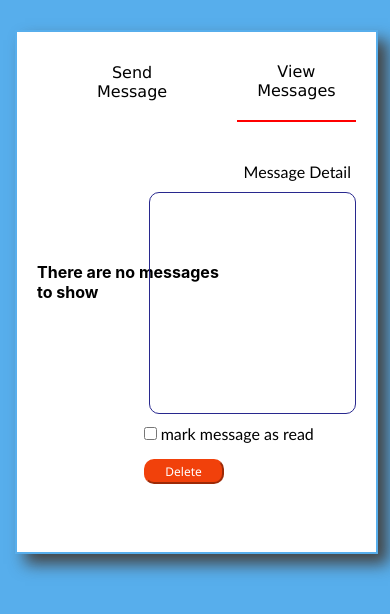
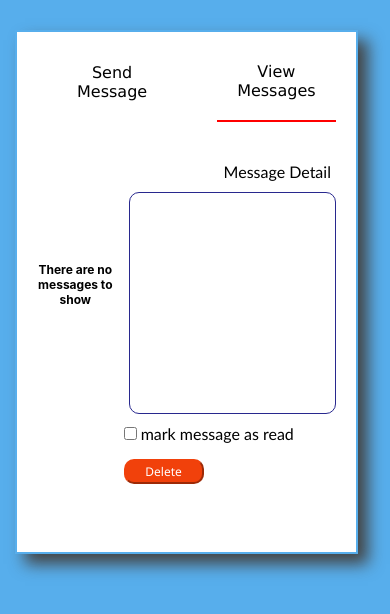
Before and after one commit to PSSubramanyaBhat/sample-messaging-app-react, a React (Create React App) app: page / in a window 390 px wide. Both pictures are taken after a click on the button "View Messages". Shown: the top 614 px of the page. Built offline with nearby package versions, Linux system fonts and the light colour scheme.

Commit message:
Made the project more responsive

```diff
--- a/src/MessagingApp.css
+++ b/src/MessagingApp.css
@@ -459,7 +459,7 @@ h3 {
         align-items: center;
         display: flex;
         outline: none;
-        margin-left: 200px;
+        margin-left: 180px;
         margin-top: 200px;
         padding: 20px;
     }
@@ -507,6 +507,41 @@ h3 {
         border-bottom: 2px red solid;
     }
 
+    h3 {
+        margin-left: -100px;
+        margin-top: 20px;
+        font-family: 'Segoe UI', Tahoma, Geneva, Verdana, sans-serif;
+    }
+
+    /* h4 {
+        margin-top: 120px;
+        margin-left: 0px;
+        font-size: 12px;
+    } */
+
+    .NoMessage {
+        font-size: 12px;
+        margin-right: 90px;
+        text-align: center;
+    }
+
+
+    .SendAnotherMessageButton {
+        background-color: rgb(241, 65, 11);
+        color: white;
+        width: 100px;
+        height: 35px;
+        border-radius: 10px;
+        border-color: rgb(241, 65, 11);
+        font-family: 'Segoe UI', Tahoma, Geneva, Verdana, sans-serif;
+        font-size: 16px;
+        margin-left: 10px;
+        margin-right: 100px;
+        margin-top: 35px;
+    }
+
+
+
     /* .flexDisplay2 {
         display: flex;
         margin-top: -40px;
--- a/src/ViewMessagePage.js
+++ b/src/ViewMessagePage.js
@@ -65,7 +65,7 @@ const ViewMessagePage = () => {
     function renderOldMessages() {
         if (dispMsg === null) {
             return (
-                <h4>There are no messages to show</h4>
+                <h4 class="NoMessage">There are no messages to show</h4>
             );
         } else {
             return dispMsg.map((b, index) => (
```
